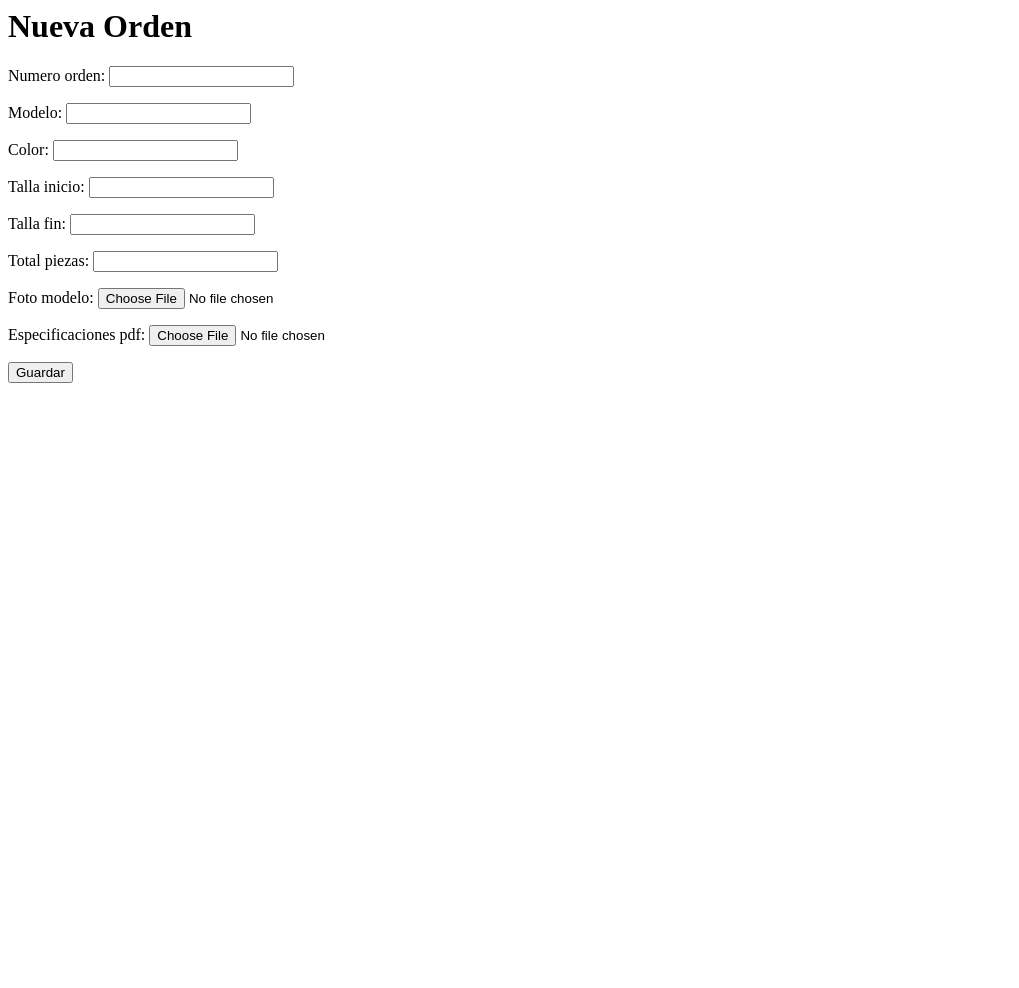
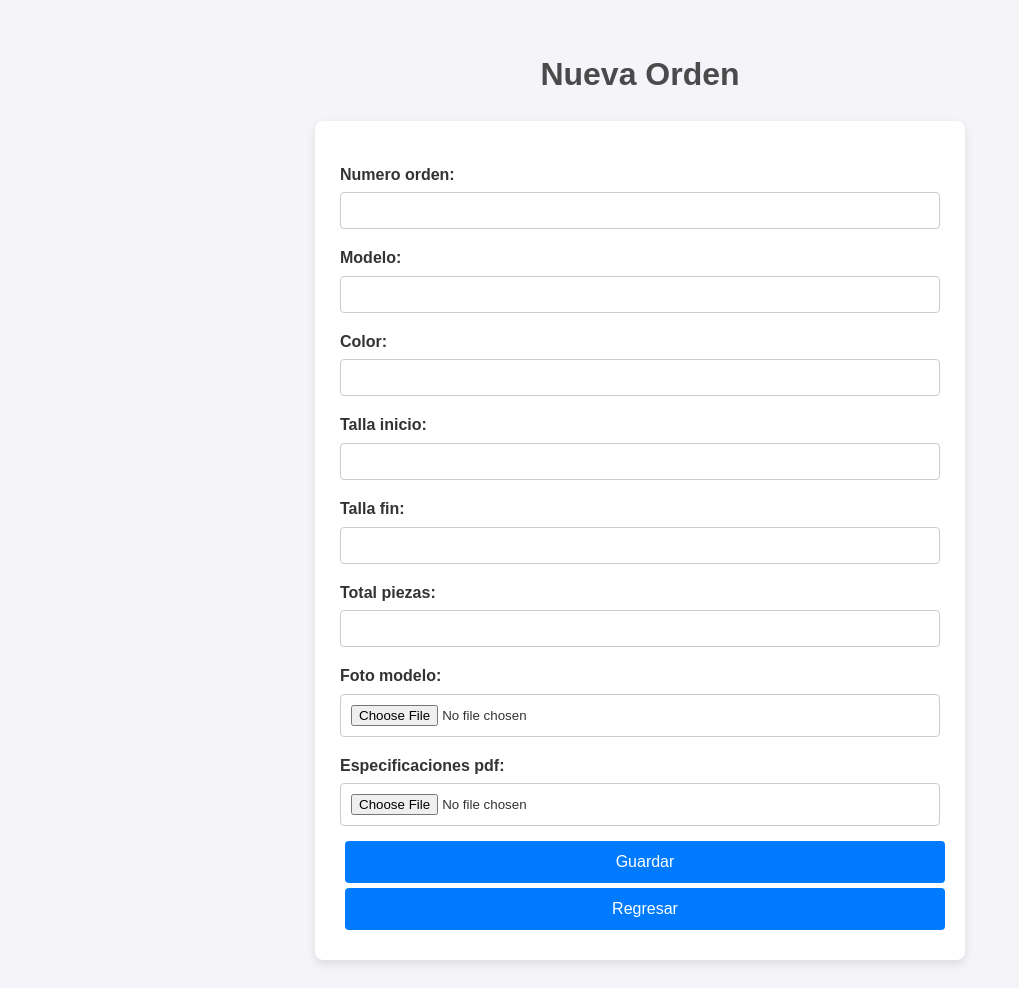
Before and after one commit to OtherStream/Web-II, a Django app: page /nueva/ in a window 1280 px wide. Shown: the whole page, without its empty margins (0-1019 px from the left). Before the commit the page ends 383 px from the top, so only its background shows below. Run offline with Django 5.2, Linux system fonts and the light colour scheme.

Commit message:
Se agregaron los estilos

```diff
--- /dev/null
+++ b/Formulario/forms/static/forms/css/form.css
@@ -0,0 +1,81 @@
+body {
+    font-family: Arial, sans-serif;
+    background-color: #f4f4f9;
+    color: #333;
+    padding: 20px;
+    line-height: 1.6;
+}
+
+h1 {
+    color: #4a4a4a;
+    text-align: center;
+    margin-bottom: 20px;
+}
+
+form {
+    background-color: #fff;
+    padding: 25px;
+    border-radius: 8px;
+    box-shadow: 0 4px 10px rgba(0, 0, 0, 0.1);
+    max-width: 600px;
+    margin: auto;
+}
+
+form p {
+    margin-bottom: 15px;
+    display: flex;
+    flex-direction: column;
+}
+
+form label {
+    font-weight: bold;
+    margin-bottom: 5px;
+}
+
+form input[type="text"],
+form input[type="number"],
+form input[type="file"] {
+    width: 100%;
+    padding: 10px;
+    border: 1px solid #ccc;
+    border-radius: 4px;
+    box-sizing: border-box;
+    transition: border-color 0.3s;
+}
+
+form input[type="text"]:focus,
+form input[type="number"]:focus,
+form input[type="file"]:focus {
+    border-color: #007bff;
+    outline: none;
+}
+
+form button{
+    display: block;
+    width: 100%;
+    padding: 12px;
+    background-color: #007bff;
+    color: white;
+    border: none;
+    border-radius: 4px;
+    cursor: pointer;
+    font-size: 16px;
+    transition: background-color 0.3s;
+    margin: 5px;
+}
+
+form button:hover {
+    background-color: #0056b3;
+}
+
+div.errorlist {
+    color: red;
+    list-style-type: none;
+    padding: 0;
+    margin-top: 10px;
+}
+
+div.errorlist li {
+    font-size: 0.9em;
+    margin-bottom: 5px;
+}
--- a/Formulario/forms/templates/forms/orden_form.html
+++ b/Formulario/forms/templates/forms/orden_form.html
@@ -1,12 +1,22 @@
+{% load static %}
+
+<!DOCTYPE html>
+<html lang="es">
+<head>
+    <meta charset="UTF-8">
+    <title>Nueva Orden</title>
+    <link rel="stylesheet" href="{% static 'forms/css/form.css' %}">
+</head>
+<body>
     <h1>Nueva Orden</h1>
     <form method="post" enctype="multipart/form-data">
         {% csrf_token %}
         {{ form.as_p }}
         <button type="submit">Guardar</button>
+        <button onclick="history.back()">Regresar</button>
     </form>
-
     {% if form.errors %}
-    <div style="color:red;">
+        <div class="errorlist" style="color:red;">
             <h3>Errores de validación:</h3>
             <ul>
             {% for field, errors in form.errors.items %}
@@ -17,3 +27,5 @@
             </ul>
         </div>
     {% endif %}
+</body>
+</html>
```
Also changed, not shown: Formulario/forms/static/forms/css/detail.css (added, +101 -0 lines), Formulario/forms/static/forms/css/list.css (added, +63 -0 lines), Formulario/forms/templates/forms/orden_detail.html (+22 -7 lines), Formulario/forms/templates/forms/orden_list.html (+13 -1 lines), Formulario/db.sqlite3, Formulario/ordenes/fotos/Robin_Fortnite_skin.jpg (deleted), Formulario/ordenes/fotos/Robin_Fortnite_skin_MgPTt9K.jpg (deleted), 2 other files. Lines whose indentation alone changed are shown as unchanged.
